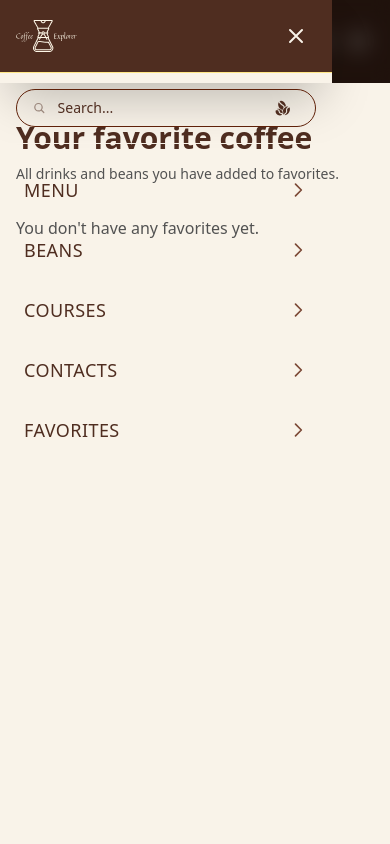
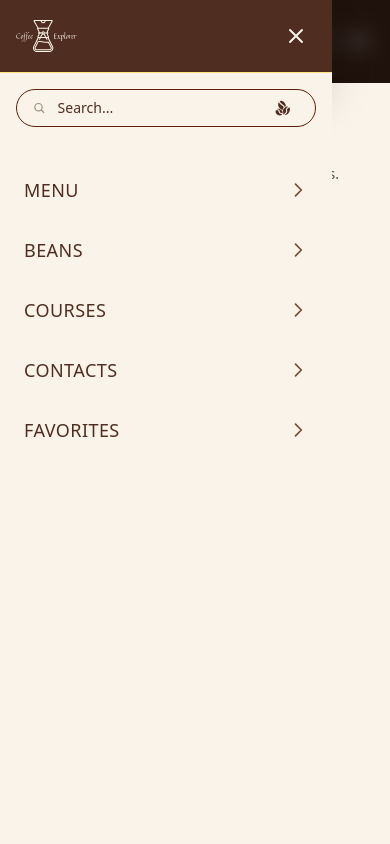
Before and after one commit to NatalinaMatioshko/coffee-explorer, a React (Vite) app: page /coffee-explorer/favorites in a window 390 px wide. Both pictures are taken after a click on the button 36 px from the left and 41 px from the top of the page. Shown: the top 844 px of the page. Built offline with nearby package versions, Linux system fonts and the light colour scheme; a web font is replaced by a local one.

Commit message:
fix mobile menu

```diff
--- a/src/components/Menu.tsx
+++ b/src/components/Menu.tsx
@@ -20,7 +20,6 @@ const Menu: React.FC<MenuProps> = ({
   isFooter = false,
   onItemClick,
 }) => {
-
   if (isFooter) {
     return (
       <nav>
@@ -57,10 +56,9 @@ const Menu: React.FC<MenuProps> = ({
     );
   }
 
-
   if (!isMobile) {
     return (
-      <nav className="hidden md:block">
+      <nav className=" hidden md:block ">
         <ul className="flex gap-6 lg:gap-6 text-sm lg:text-sm xl:text-base tracking-widest font-light uppercase">
           {menuItems.map((item) => (
             <li key={item.name} className="relative">
@@ -73,7 +71,7 @@ const Menu: React.FC<MenuProps> = ({
                     <span
                       className={[
                         "transition-colors duration-300",
-                        "group-hover:text-[#ecc29c]",
+                        "group-hover:text-[#ecc29c] ",
                         isActive ? "text-[#ecc29c]" : "",
                       ].join(" ")}
                     >
@@ -83,7 +81,7 @@ const Menu: React.FC<MenuProps> = ({
                       className={[
                         "absolute -bottom-1 left-0 h-px bg-[#ecc29c] transition-all duration-300",
                         "group-hover:w-full",
-                        isActive ? "w-full" : "w-0",
+                        isActive ? "w-full " : "w-0",
                       ].join(" ")}
                     />
                   </>
@@ -96,9 +94,8 @@ const Menu: React.FC<MenuProps> = ({
     );
   }
 
-
   return (
-    <nav className="py-4">
+    <nav className="bg-[#f9f3e9] py-4">
       {menuItems.map((item, index) => (
         <NavLink
           key={item.name}
--- a/src/components/MobileMenu.tsx
+++ b/src/components/MobileMenu.tsx
@@ -19,7 +19,7 @@ const MobileMenu: React.FC<MobileMenuProps> = ({ isOpen, onClose }) => {
         onClick={onClose}
       />
 
-      <div className="absolute left-0 top-0 bottom-0 w-[85%] max-w-sm bg-[#f9f3e9] shadow-2xl animate-slide-in-left">
+      <div className="absolute left-0 top-0 bottom-0 w-[85%] max-w-sm  shadow-2xl animate-slide-in-left bg-[#f9f3e9]">
         <div className="flex items-center justify-between p-4 border-b border-amber-200 bg-[#4f2d20]">
           <Logo variant="small" />
 
@@ -44,7 +44,7 @@ const MobileMenu: React.FC<MobileMenuProps> = ({ isOpen, onClose }) => {
           </button>
         </div>
 
-        <div className="p-4 border-b border-[#f9f3e9]">
+        <div className="bg-[#f9f3e9] p-4 border-b border-[#f9f3e9]">
           <div className="relative flex items-center border border-[#5f2109] rounded-full px-4 py-2 bg-transparent">
             <IoSearch className="w-4 h-4 opacity-50 text-[#4f2d20]" />
             <input
```
